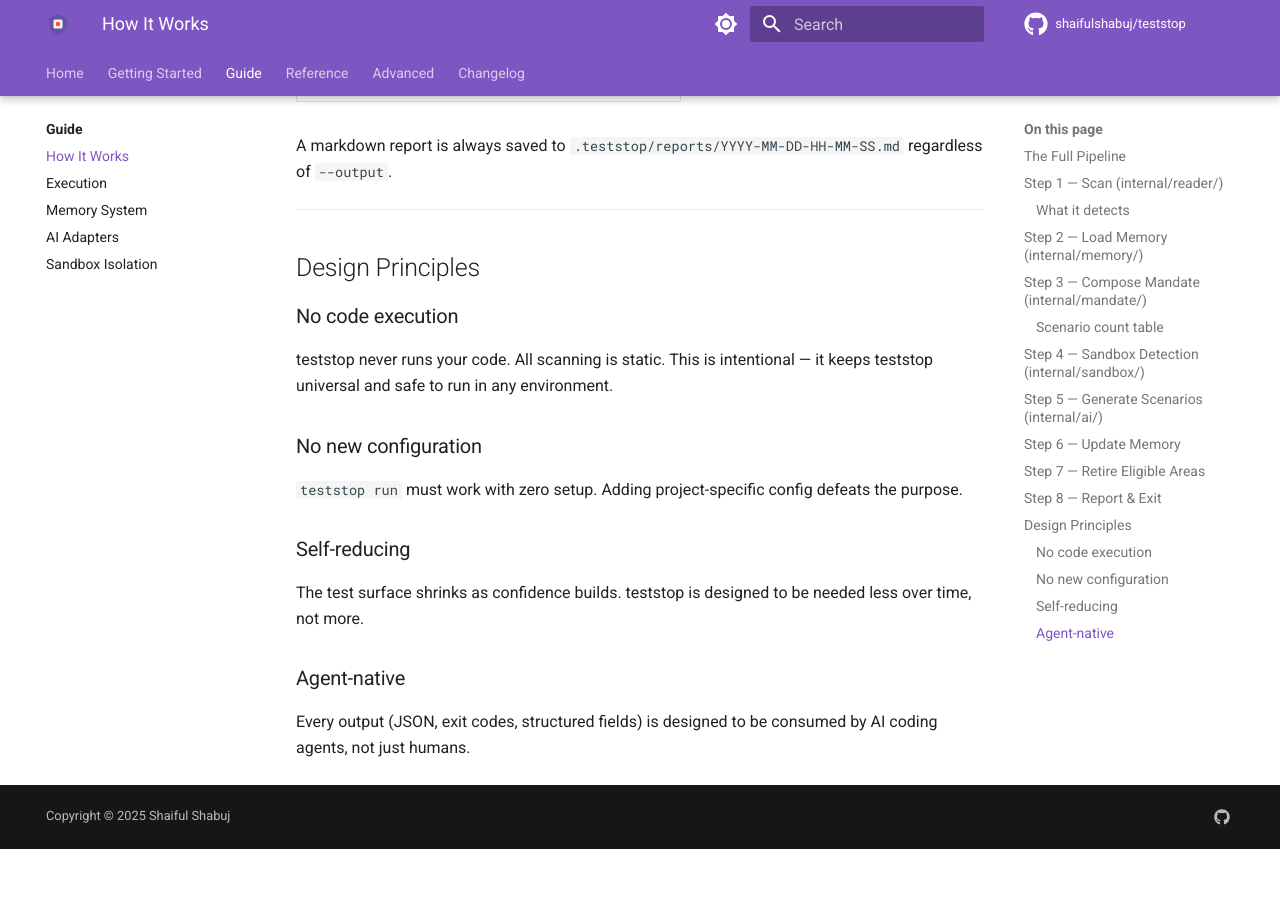
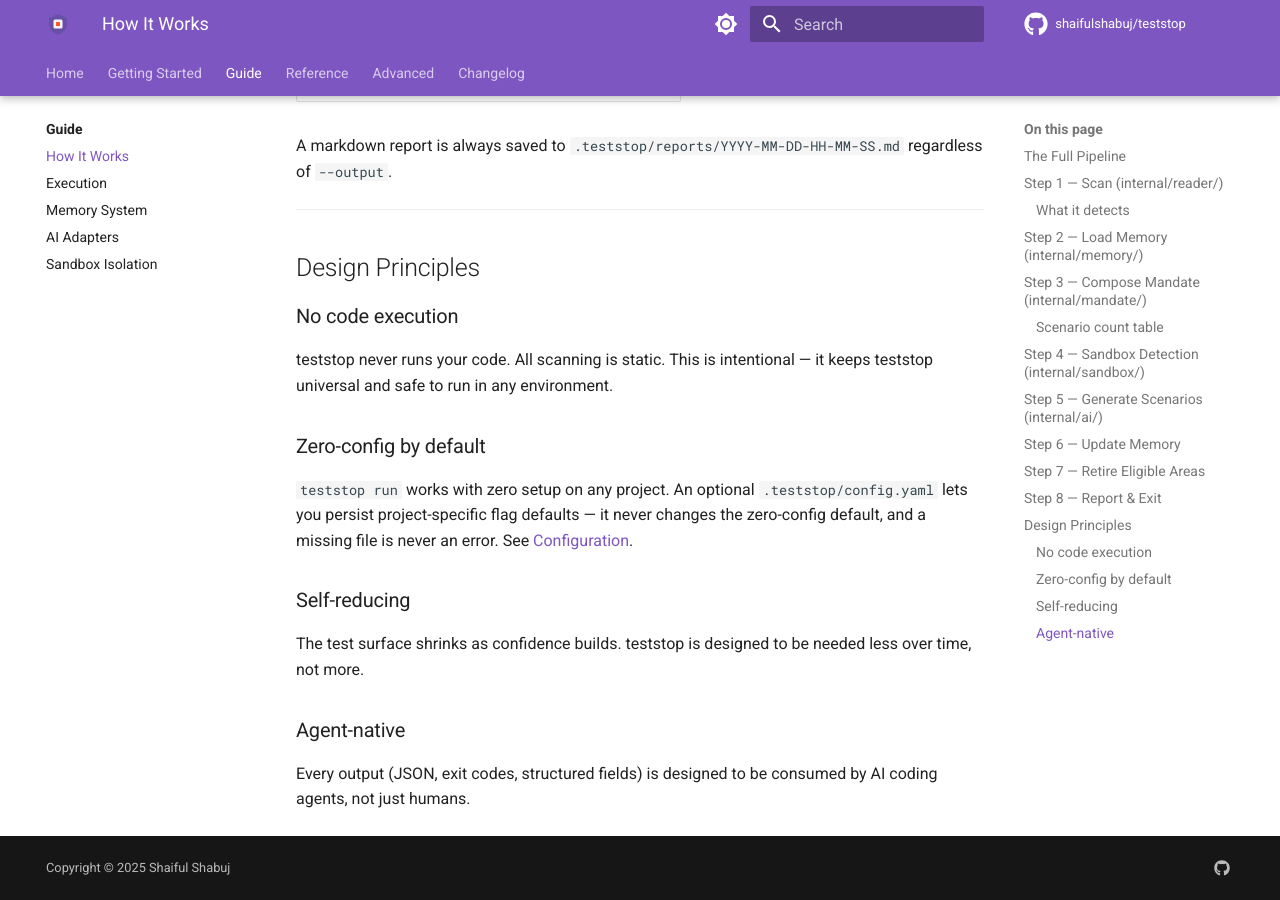
Before and after one commit to shaifulshabuj/teststop, an MkDocs documentation site: the page built from docs/guide/how-it-works.md, in a window 1280 px wide and 900 px high, scrolled down 5715 px. Built offline with MkDocs 1.6.1 and Material for MkDocs 9.7.7, drawn with Linux system fonts in a browser that asks for light colours; comment, search, counter and statistics services are not loaded; the version menu is left out; before the commit the page ends 6564 px from its top, so only the background shows below that.

Commit message:
docs: fix "no config files" claims in installation.md and how-it-works.md
Both pages falsely stated teststop has no configuration file. The optional
.teststop/config.yaml was added in the v1.0-config feature branch. Updated
both to reflect: zero-config by default, config.yaml is optional, missing
file is never an error. Also fixed the verify-install sample (v0.1.0 → v0.3.1).

Co-Authored-By: Claude Sonnet 4.6 <noreply@anthropic.com>

```diff
--- a/docs/guide/how-it-works.md
+++ b/docs/guide/how-it-works.md
@@ -184,8 +184,10 @@ A markdown report is always saved to `.teststop/reports/YYYY-MM-DD-HH-MM-SS.md`
 ### No code execution
 teststop never runs your code. All scanning is static. This is intentional — it keeps teststop universal and safe to run in any environment.
 
-### No new configuration
-`teststop run` must work with zero setup. Adding project-specific config defeats the purpose.
+### Zero-config by default
+`teststop run` works with zero setup on any project. An optional `.teststop/config.yaml`
+lets you persist project-specific flag defaults — it never changes the zero-config default,
+and a missing file is never an error. See [Configuration](../reference/configuration.md).
 
 ### Self-reducing
 The test surface shrinks as confidence builds. teststop is designed to be needed less over time, not more.
```
Also changed, not shown: docs/getting-started/installation.md (+2 -2 lines).
